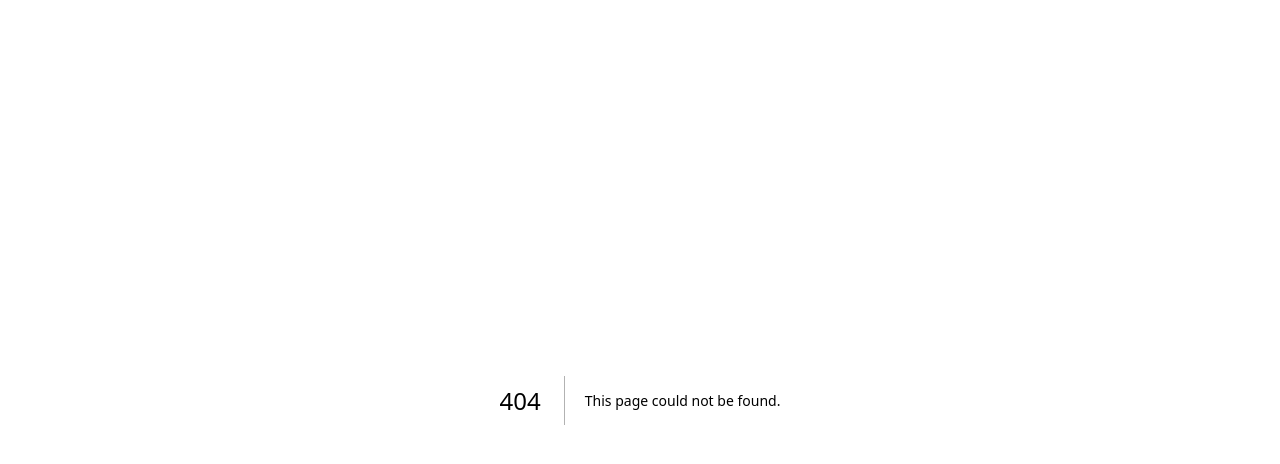
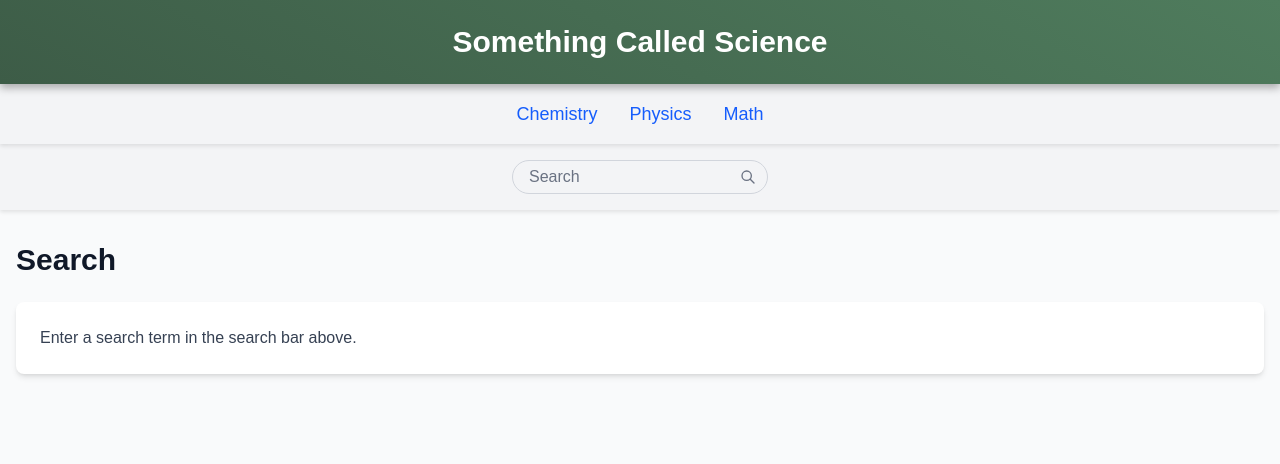
Before and after one commit to rvoogd12/science-blog, a Next.js app: page /search in a window 1280 px wide. Before the commit this address had no page. Shown: the top 464 px of the page. Built offline with nearby package versions, Linux system fonts and the light colour scheme.

Commit message:
Implement search functionality with Fuse.js and URL-based search

```diff
--- a/package.json
+++ b/package.json
@@ -11,6 +11,7 @@
   "dependencies": {
     "@tailwindcss/aspect-ratio": "^0.4.2",
     "@tailwindcss/typography": "^0.5.16",
+    "fuse.js": "^7.1.0",
     "next": "15.3.0",
     "react": "^19.0.0",
     "react-dom": "^19.0.0",
--- a/src/app/layout.tsx
+++ b/src/app/layout.tsx
@@ -1,6 +1,7 @@
 import type { Metadata } from "next";
 import { Geist, Geist_Mono } from "next/font/google";
 import "./globals.css";
+import SearchProvider from "./search-provider";
 
 const geistSans = Geist({
   variable: "--font-geist-sans",
@@ -30,7 +31,9 @@ export default function RootLayout({
       <body
         className={`${geistSans.variable} ${geistMono.variable} antialiased`}
       >
-        {children}
+        <SearchProvider>
+          {children}
+        </SearchProvider>
       </body>
     </html>
   );
--- /dev/null
+++ b/src/app/search-provider.tsx
@@ -0,0 +1,12 @@
+'use client';
+
+import React from 'react';
+import SearchHandler from '../components/SearchHandler';
+
+export default function SearchProvider({ children }: { children: React.ReactNode }) {
+  return (
+    <SearchHandler>
+      {children}
+    </SearchHandler>
+  );
+}
--- /dev/null
+++ b/src/app/search/page.tsx
@@ -0,0 +1,54 @@
+'use client';
+
+import { useEffect } from 'react';
+import Banner from '../../components/Banner';
+import BlogPostCard from '../../components/BlogPostCard';
+import { useSearch } from '../../components/SearchHandler';
+import Link from 'next/link';
+
+export default function SearchPage() {
+  const { query, searchResults } = useSearch();
+
+  // Set page title based on search query
+  useEffect(() => {
+    document.title = query ? `Search: ${query} - Something Called Science` : 'Search - Something Called Science';
+  }, [query]);
+
+  return (
+    <main className="min-h-screen bg-gray-50">
+      <Banner />
+      <div className="container mx-auto px-4 py-8">
+        <h1 className="text-3xl font-bold mb-6 text-gray-900">
+          {query ? `Search Results for "${query}"` : 'Search'}
+        </h1>
+
+        {query && searchResults.length === 0 && (
+          <div className="bg-white p-6 rounded-lg shadow-md">
+            <p className="text-gray-700">No results found for "{query}".</p>
+            <p className="text-gray-600 mt-2">Try different keywords or check your spelling.</p>
+            <Link href="/" className="text-blue-600 hover:text-blue-800 mt-4 inline-block">
+              ← Back to home
+            </Link>
+          </div>
+        )}
+
+        {searchResults.length > 0 && (
+          <>
+            <p className="text-gray-600 mb-6">Found {searchResults.length} result{searchResults.length !== 1 ? 's' : ''}</p>
+            <div className="grid grid-cols-1 md:grid-cols-2 lg:grid-cols-3 gap-6">
+              {searchResults.map(result => (
+                <BlogPostCard key={result.item.id} post={result.item} />
+              ))}
+            </div>
+          </>
+        )}
+
+        {!query && (
+          <div className="bg-white p-6 rounded-lg shadow-md">
+            <p className="text-gray-700">Enter a search term in the search bar above.</p>
+          </div>
+        )}
+      </div>
+    </main>
+  );
+}
--- a/src/components/Banner.tsx
+++ b/src/components/Banner.tsx
@@ -1,7 +1,16 @@
-import React from 'react';
+'use client';
+
+import React, { FormEvent } from 'react';
 import Link from 'next/link';
+import { useSearch } from './SearchHandler';
 
 const Banner: React.FC = () => {
+  const { handleSearch } = useSearch();
+
+  const onSubmit = (e: FormEvent<HTMLFormElement>) => {
+    handleSearch(e);
+  };
+
   return (
     <div className="w-full">
       <div className="text-white py-6 px-4 relative z-10" style={{
@@ -31,19 +40,24 @@ const Banner: React.FC = () => {
       </nav>
       <div className="w-full bg-gray-100" style={{ boxShadow: '0 2px 4px rgba(0,0,0,0.1)' }}>
         <div className="flex justify-center items-center py-4">
-          <div className="relative w-64">
+          <form onSubmit={onSubmit} className="relative w-64">
             <input
               type="text"
+              name="q"
               placeholder="Search"
               className="w-full px-4 py-1 rounded-full border border-gray-300 text-gray-900 focus:outline-none focus:ring-1 focus:ring-forest-600/50 focus:border-forest-600 placeholder-gray-500"
               aria-label="Search"
             />
-            <div className="absolute inset-y-0 right-0 flex items-center pr-3">
+            <button
+              type="submit"
+              className="absolute inset-y-0 right-0 flex items-center pr-3 cursor-pointer"
+              aria-label="Submit search"
+            >
               <svg xmlns="http://www.w3.org/2000/svg" className="h-4 w-4 text-gray-500" fill="none" viewBox="0 0 24 24" stroke="currentColor">
                 <path strokeLinecap="round" strokeLinejoin="round" strokeWidth={2} d="M21 21l-6-6m2-5a7 7 0 11-14 0 7 7 0 0114 0z" />
               </svg>
-            </div>
-          </div>
+            </button>
+          </form>
         </div>
       </div>
     </div>
--- /dev/null
+++ b/src/components/SearchHandler.tsx
@@ -0,0 +1,79 @@
+'use client';
+
+import { useRouter, useSearchParams } from 'next/navigation';
+import { FormEvent, useEffect, useState } from 'react';
+import Fuse from 'fuse.js';
+import { blogPosts } from '../data/blogPosts';
+import { BlogPost } from '../types/BlogPost';
+
+// Add content to the search index for better results
+const searchablePosts = blogPosts.map(post => ({
+  ...post,
+  // This would be replaced with actual content in a real implementation
+  // For now, we'll just use the excerpt as a placeholder
+  content: post.excerpt
+}));
+
+// Create a Fuse instance for searching
+const fuseOptions = {
+  keys: [
+    { name: 'title', weight: 2 },
+    { name: 'excerpt', weight: 1 },
+    { name: 'content', weight: 0.5 },
+    { name: 'category', weight: 1.5 }
+  ],
+  threshold: 0.4, // Lower threshold = stricter matching
+  includeScore: true
+};
+
+// Initialize Fuse with searchable posts
+const fuse = new Fuse(searchablePosts, fuseOptions);
+
+export function useSearch() {
+  const router = useRouter();
+  const searchParams = useSearchParams();
+  const query = searchParams.get('q') || '';
+  const [searchResults, setSearchResults] = useState<Array<Fuse.FuseResult<BlogPost>>>([]);
+
+  // Handle search submission
+  const handleSearch = (e: FormEvent<HTMLFormElement> | string) => {
+    let searchQuery = '';
+
+    if (typeof e === 'string') {
+      searchQuery = e;
+    } else {
+      e.preventDefault();
+      const formData = new FormData(e.currentTarget);
+      searchQuery = formData.get('q') as string || '';
+    }
+
+    if (searchQuery.trim()) {
+      // Navigate to search page with the query
+      router.push(`/search?q=${encodeURIComponent(searchQuery.trim())}`);
+    }
+  };
+
+  // Perform search when query changes
+  useEffect(() => {
+    if (query) {
+      const results = fuse.search(query);
+      setSearchResults(results);
+    } else {
+      setSearchResults([]);
+    }
+  }, [query]);
+
+  return {
+    query,
+    searchResults,
+    handleSearch
+  };
+}
+
+export default function SearchHandler({
+  children
+}: {
+  children: React.ReactNode
+}) {
+  return children;
+}
```
Also changed, not shown: 1 other file (tests, documents, lock files or other folders).
